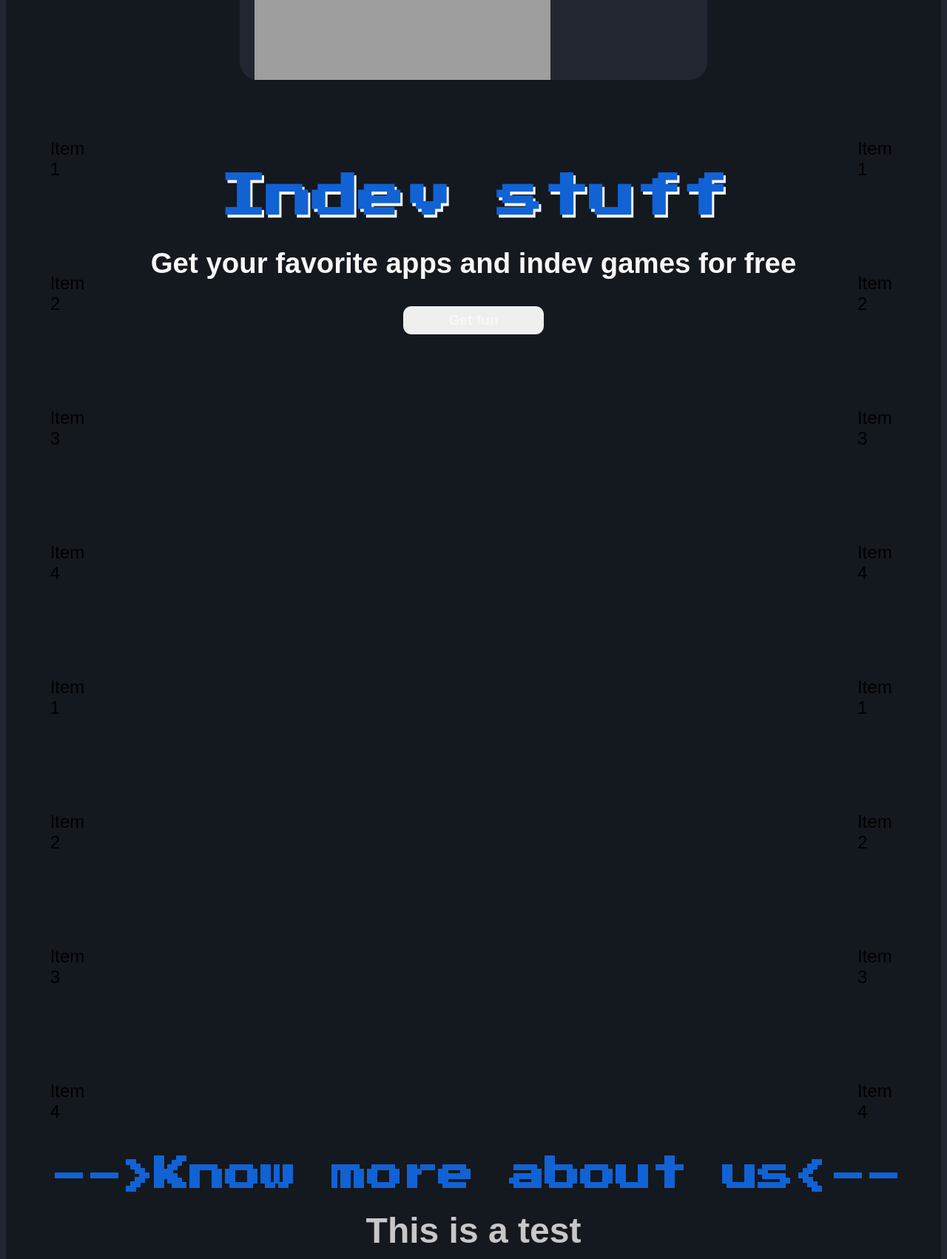
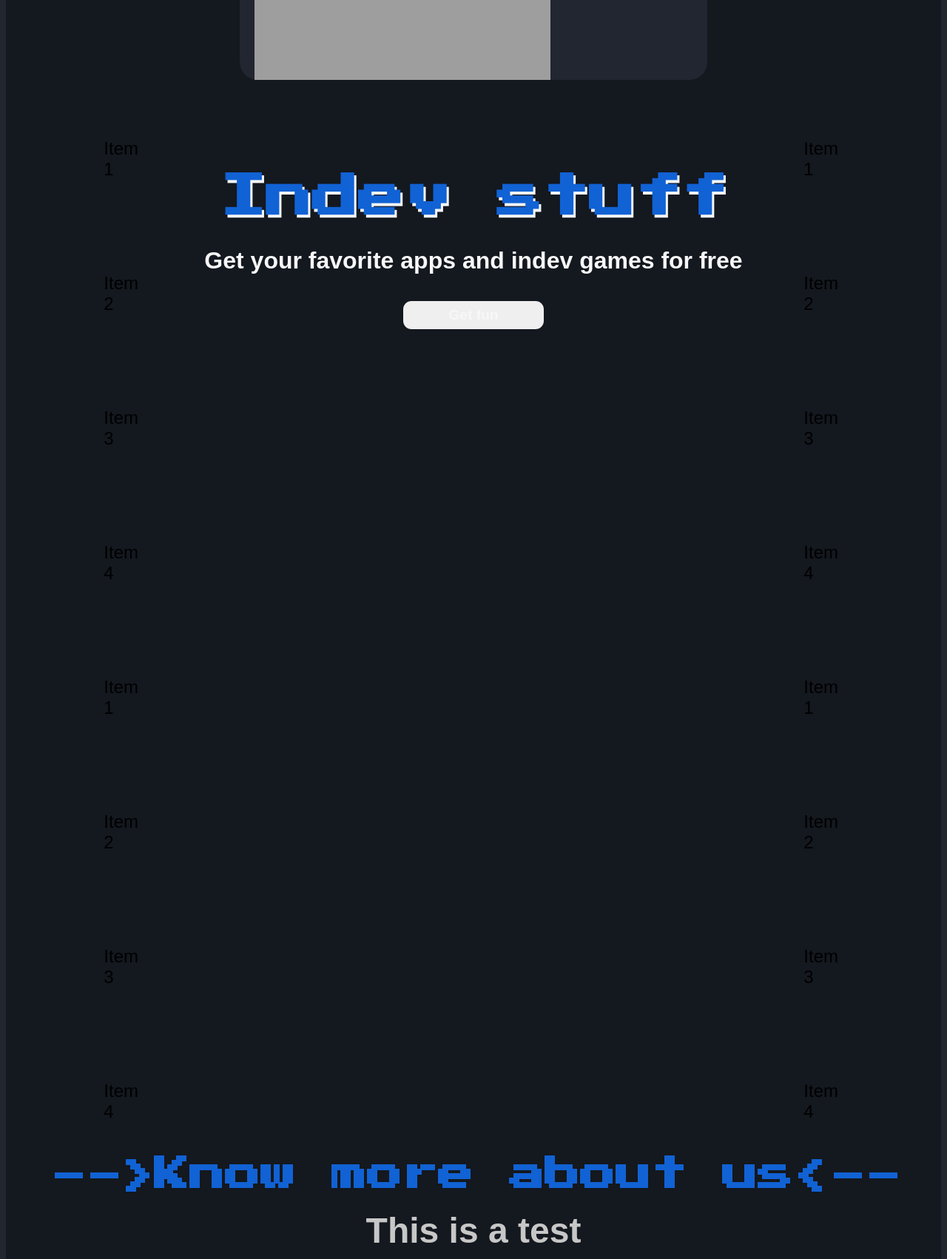
Before and after one commit to thepjvk/website, a PHP site: page / in a window 1280 px wide. Shown: the part 218-1920 px from the top of the page at 74% size. Run offline with PHP 8.4, Linux system fonts and the light colour scheme; grey boxes are pictures that could not be loaded.

Commit message:
Nothing important

```diff
--- a/css/animations.css
+++ b/css/animations.css
@@ -174,5 +174,3 @@
     top: 5px;
     }
 }
-
-/*Animations for the first section*/
--- a/css/style.css
+++ b/css/style.css
@@ -371,7 +371,7 @@ html{
 }
 
 .main__h2{
-    font-size: var(--font-size-h4);
+    font-size: var(--font-size-h5);
     color: var(--title-color);
     animation: h2 .9s cubic-bezier(.29,.97,.3,.96) both;
     animation-delay: .8s;
@@ -383,7 +383,7 @@ html{
 }
 
 .main__button{
-    padding: var(--padding-xs) var(--padding-x);
+    padding: var(--padding-xs) var(--padding-m);
     font-size: calc(var(--font-size-h6) - .3rem);
     border: 0px solid transparent;
     font-weight: bolder;
@@ -660,6 +660,7 @@ html{
     color: var(--paragraph-color);
 }
 
+
 .info__title{
     font-size: var(--font-size-h4);
 }
```
Also changed, not shown: js/main.js (line endings or trailing spaces).
